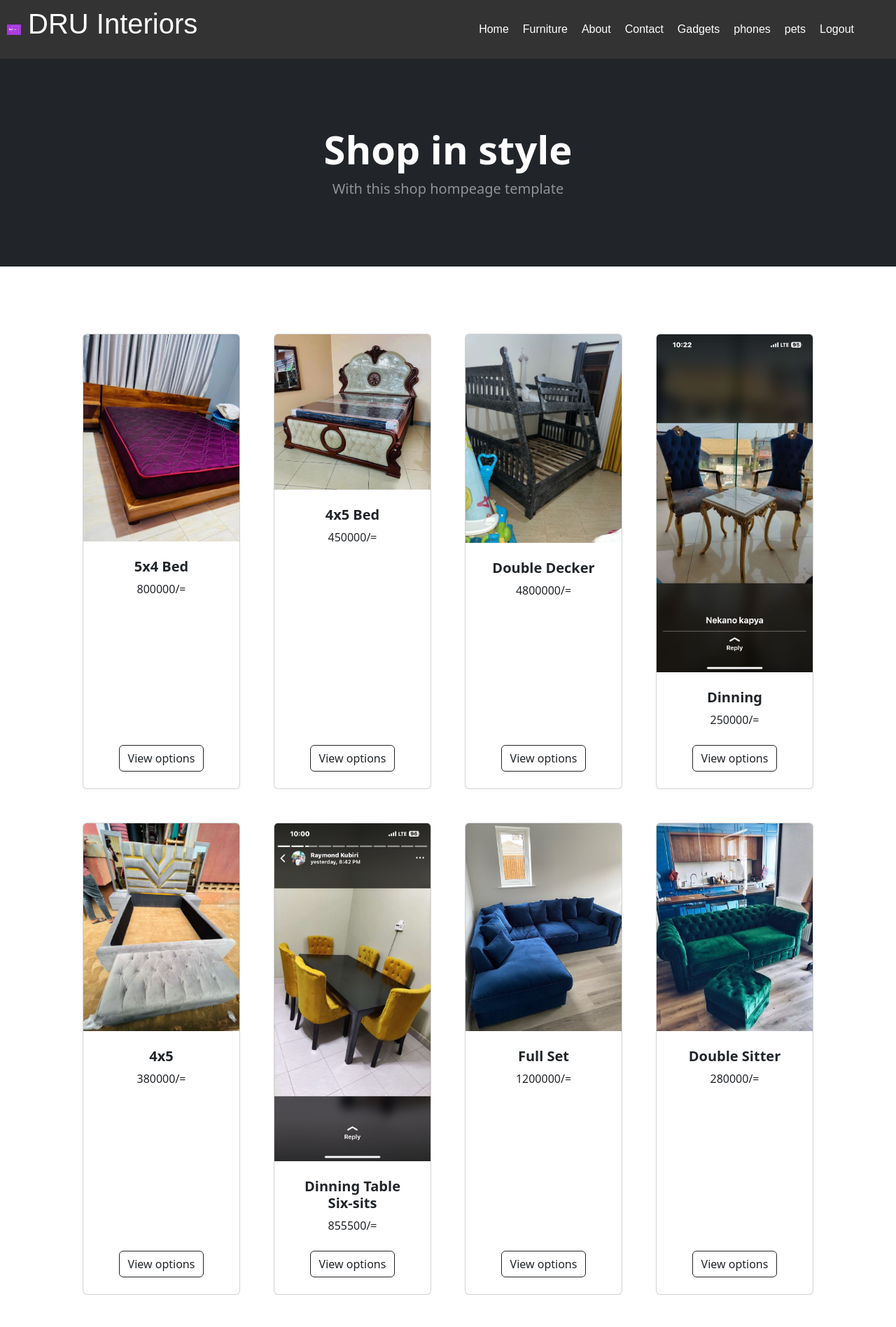
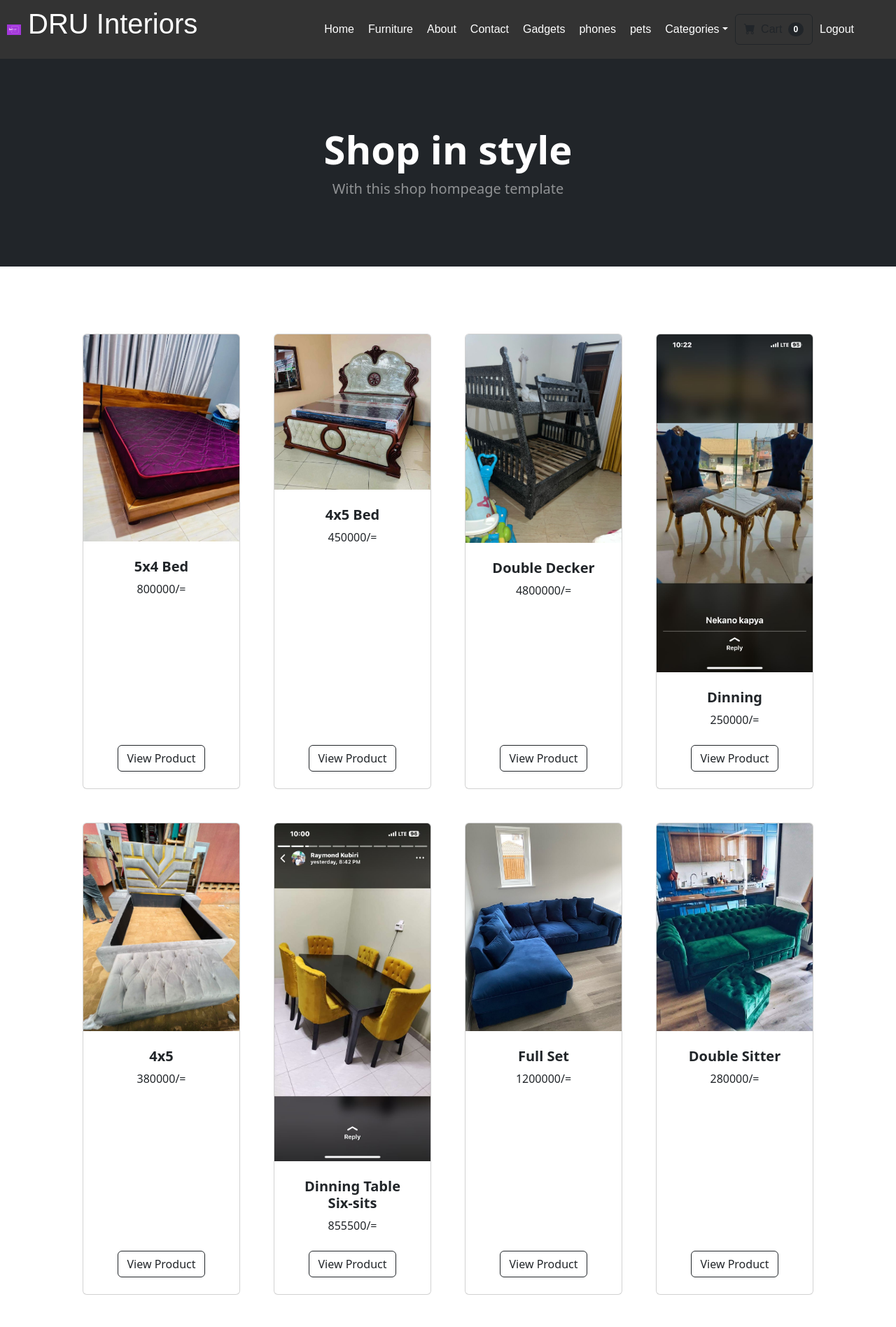
Before and after one commit to kalosius/Dru-Limited, a Django app: page / in a window 1280 px wide. Shown: the top 1897 px of the page at 70% size. Run offline with Django 5.2, Linux system fonts and the light colour scheme; a user stored in the database is signed in; data comes from the database, SQL or seed files in the repository; both versions use the stored data as it was after the commit; some libraries are stand-ins or nearby versions.

Commit message:
added a products view

```diff
--- a/druu/templates/base.html
+++ b/druu/templates/base.html
@@ -27,9 +27,30 @@
                 {% if user.is_authenticated %}
                 <li><a href="{% url 'gadgets' %}">Gadgets</a></li>
                 <li><a href="{% url 'phones&accessories' %}">phones</a></li>
-
                 <!-- <li><a href="">sneakers</a></li> -->
                 <li><a href="{% url 'pets' %}">pets</a></li>
+                <!-- nav -->
+                <li class="nav-item dropdown">
+                    <a class="nav-link dropdown-toggle" id="navbarDropdown" href="#" role="button" data-bs-toggle="dropdown" aria-expanded="false">Categories</a>
+                    <ul class="dropdown-menu" aria-labelledby="navbarDropdown">
+                        <li><a class="dropdown-item" href="{% url 'home' %}">All Products</a></li>
+                        <li><hr class="dropdown-divider" /></li>
+                        <li><a class="dropdown-item" href="{% url 'category' 'Beddings' %}">Furniture</a></li>
+                        <li><a class="dropdown-item" href="{% url 'category' 'Phones' %}">Phones</a></li>
+                        <li><a class="dropdown-item" href="{% url 'category' 'Pets' %}">Pets</a></li>
+                        <li><a class="dropdown-item" href="{% url 'category' 'Gadgets' %}">Gadgets</a></li>
+                        <li><a class="dropdown-item" href="{% url 'category' 'Soffer' %}">Soffer</a></li>
+                    </ul>
+                </li>
+                <!-- cart -->
+                <form class="d-flex">
+                    <button class="btn btn-outline-dark" type="submit">
+                        <i class="bi-cart-fill me-1"></i>
+                        Cart
+                        <span class="badge bg-dark text-white ms-1 rounded-pill">0</span>
+                    </button>
+                </form>
+                <!-- endnav -->
                 <li><a href="{% url 'logout' %}">Logout</a></li>
                 {% else %}
                 <li><a href="{% url 'login' %}">Login</a></li>
--- a/druu/templates/home.html
+++ b/druu/templates/home.html
@@ -2,7 +2,7 @@
 {% load static %}
 {% block content %}
 
-        <!-- Header-->
+        <!-- Header -->
         <header class="bg-dark py-5">
             <div class="container px-4 px-lg-5 my-5">
                 <div class="text-center text-white">
@@ -32,7 +32,7 @@
                             </div>
                             <!-- Product actions-->
                             <div class="card-footer p-4 pt-0 border-top-0 bg-transparent">
-                                <div class="text-center"><a class="btn btn-outline-dark mt-auto" href="#">View options</a></div>
+                                <div class="text-center"><a class="btn btn-outline-dark mt-auto" href="{% url 'product' product.id %}">View Product</a></div>
                             </div>
                         </div>
                     </div>
--- a/druu/urls.py
+++ b/druu/urls.py
@@ -15,5 +15,7 @@ urlpatterns = [
     path('gadgets/', views.gadgets, name="gadgets"),
     path('pets/', views.pets, name="pets"),
     path('phones&accessories/', views.phones_and_accessories, name="phones&accessories"),
+    path('product/<int:pk>', views.product, name="product"),
+    path('category/<str:categories>', views.category, name='category'),
     # path('sneakers/', views.sneakers, name="sneakers"),
 ]
--- a/druu/views.py
+++ b/druu/views.py
@@ -2,9 +2,27 @@ from django.shortcuts import render, redirect
 from django.contrib import messages
 from django.contrib.auth.models import User
 from django.contrib.auth import authenticate, login, logout
-from . models import Product
+from . models import Product, Category
 
 # Create your views here.
+def product(request,pk):
+    product = Product.objects.get(id=pk)
+    return render(request, 'products/product.html', {'product':product})
+
+def category(request,categories):
+    categories = categories.replace('-', '') #making the url name with space replaced with a hyphen
+    # Grab the category from the url
+    try:
+        # look up for the category
+        category = Category.objects.get(name=categories)
+        products = Product.object.filter(category=category)
+        return render(request, 'products/category.html', {'products':products, 'category':category})
+
+    except:
+        messages.success(request, "Category Doesn't exist...")
+        return redirect('home')
+
+
 
 def home(request):
     products = Product.objects.all()
```
Also changed, not shown: druu/templates/products/category.html (added, +33 -0 lines), druu/templates/products/product.html (added, +36 -0 lines), db.sqlite3.
